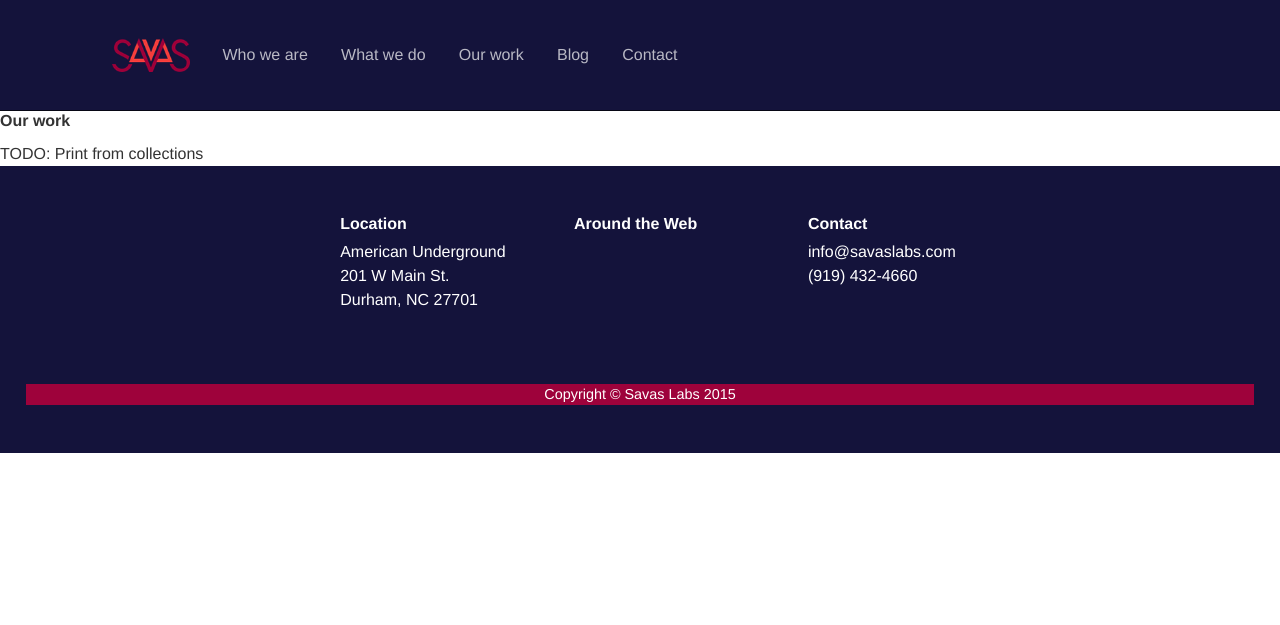
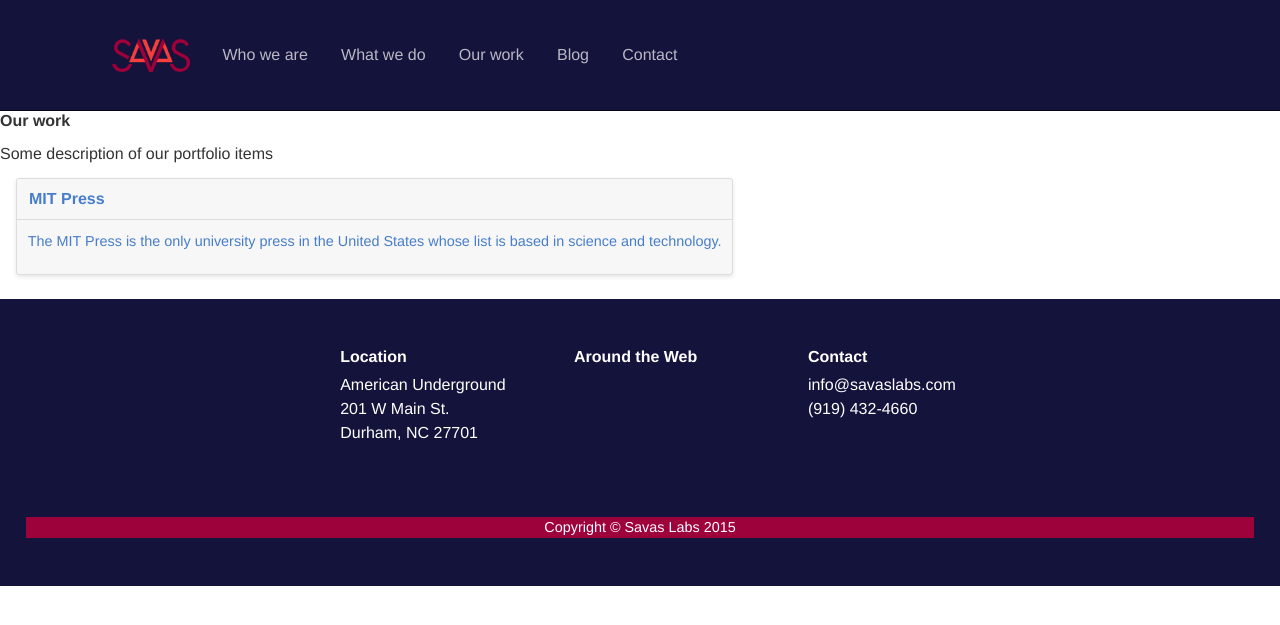
Before and after one commit to tumble1999/savaslabs.github.io, a Jekyll site: the page built from our-work.html, in a window 1280 px wide. Shown: the top 625 px of the page. Built offline with Jekyll 4.4.1, drawn with Linux system fonts in a browser that asks for light colours.

Commit message:
Adding work section

```diff
--- a/_config.yml
+++ b/_config.yml
@@ -13,3 +13,6 @@ collections:
   team:
     output: true
     permalink: /team/:path/
+  work:
+    output: true
+    permalink: /work/:path/
--- a/_layouts/team.html
+++ b/_layouts/team.html
@@ -1,7 +1,7 @@
 ---
 layout: default
 ---
-<div class="post">
+<div class="team-member">
     <header class="team-header">
         <img src="{{ base.url }}/{{ page.photo }}">
         <h1 class="team-member-name">{{ page.name }}</h1>
--- /dev/null
+++ b/_work/mit-press.md
@@ -0,0 +1,12 @@
+---
+layout: portfolio
+title: MIT Press
+client_url: "http://mitpress.mit.edu"
+client_since: 2014 - present
+short_description: The MIT Press is the only university press in the United States whose list is based in science and technology.
+services:
+  - Code cleanup
+  - Security audit
+  - Drupal development
+---
+The [MIT Press](http://mitpress.mit.edu) is the only university press in the United States whose list is based in science and technology. Since 2014, Savas has refactored substantial portions of the MIT Press Drupal codebase for improved security, usability, and performance, and has collaborated with MIT Press to deploy new microsites, upgrade existing systems, and deploy new features to the website, including large scale data integration with an external database of MIT Press book titles.
--- a/our-work.html
+++ b/our-work.html
@@ -1,6 +1,23 @@
 ---
 layout: page
 title: Our work
-permalink: "/our-work/"
+permalink: "/work/"
 ---
-TODO: Print from collections
+<p class="page-description">Some description of our portfolio items</p>
+
+<div class="cards">
+    {% for portfolio in site.work %}
+    <a href="{{ portfolio.url }}">
+        <div class="card">
+            <div class="card-image">
+            </div>
+            <div class="card-header">
+                {{ portfolio.title }}
+            </div>
+            <div class="card-copy">
+                <p>{{ portfolio.short_description }}</p>
+            </div>
+        </div>
+    </a>
+    {% endfor %}
+</div>
```
Also changed, not shown: _layouts/portfolio.html (added, +29 -0 lines).
